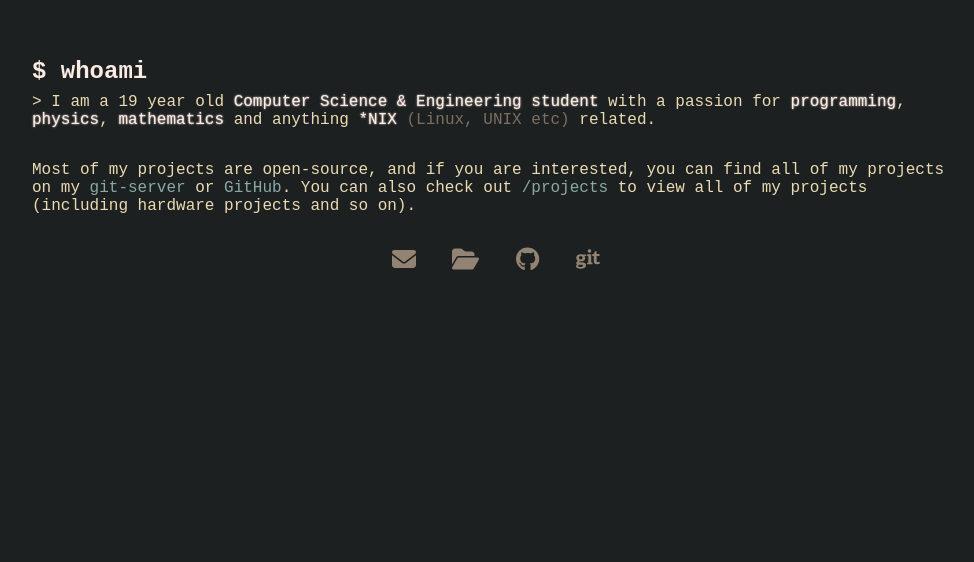
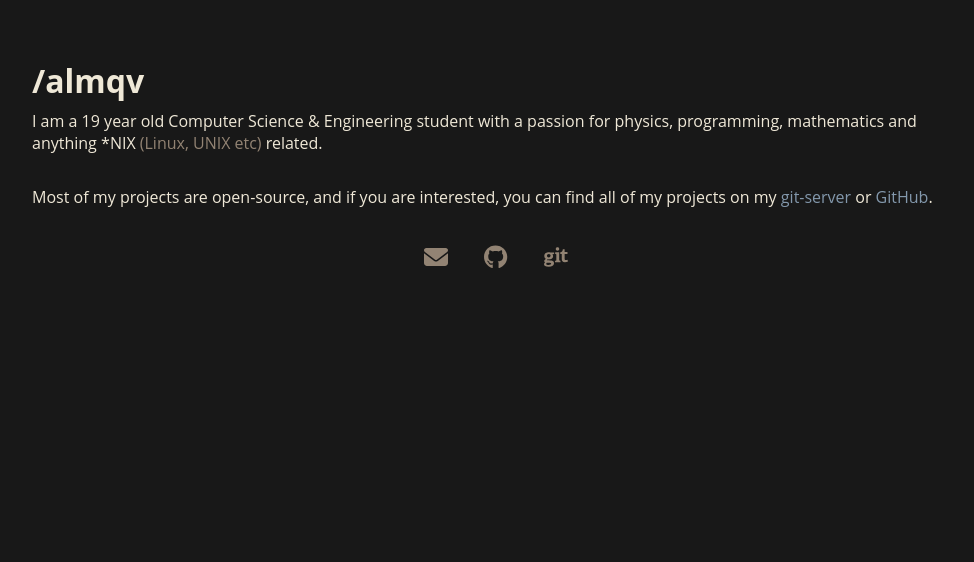
Before and after one commit to almqv/wychdev-nextjs, a Next.js app: page / in a window 1280 px wide. Shown: the part 238-800 px from the top of the page, without its empty margins (144-1118 px from the left). Built offline with nearby package versions, Linux system fonts and the light colour scheme.

Commit message:
Removed bloat & added wedge comp

```diff
--- /dev/null
+++ b/components/scrollme.tsx
@@ -0,0 +1,21 @@
+import * as React from "react"
+import { SVGProps } from "react"
+
+const ScrollMe = (props: SVGProps<SVGSVGElement>) => (
+  <svg
+    xmlns="http://www.w3.org/2000/svg"
+    width="1em"
+    height="1em"
+	stroke="currentColor"
+    {...props}
+  >
+    <path
+      strokeLinecap="round"
+      strokeLinejoin="round"
+      strokeWidth={2.8}
+      d="m2 2 15.77 17.369a2 2 0 0 0 2.96 0L36.5 2"
+    />
+  </svg>
+)
+
+export default ScrollMe
--- a/pages/index.tsx
+++ b/pages/index.tsx
@@ -2,11 +2,10 @@ import type {NextPageWithLayout} from "./_app"
 import type { ReactElement } from "react"
 import Layout from "../components/layout"
 import styled from "styled-components"
-import Link from "next/link"
 import IconLink from "components/iconlink"
-import {faEnvelope, faFolderOpen} from "@fortawesome/free-solid-svg-icons"
+//import ScrollMe from "components/scrollme"
+import {faEnvelope} from "@fortawesome/free-solid-svg-icons"
 import {faGit, faGithub} from "@fortawesome/free-brands-svg-icons"
-import Footer, {Spacer} from "components/footer"
 
 export const Section = styled.section`
 	display: flex;
@@ -18,6 +17,7 @@ export const Section = styled.section`
 	min-height: 100vh;
 
 	h2, h3 {
+		font-size: 2rem;
 		margin: 8px 0;
 	}
 
@@ -66,7 +66,6 @@ export const CList = styled.ul`
 
 export const Nem = styled.span`
 	color: var(--fg-faded);
-	opacity: .8;
 `
 
 export const LinkList = styled.div`
@@ -104,10 +103,10 @@ const Page: NextPageWithLayout = () => {
 	return (
 		<>
 			<Section>
-				<h2 id="about">$ whoami</h2>
-				<p>&gt; I am a {secondsToYears(getAge())} year old <em>Computer Science & Engineering student</em> with a passion for <em>programming</em>, <em>physics</em>, <em>mathematics</em> and anything <em>*NIX</em> <Nem>(Linux, UNIX etc)</Nem> related.</p>
+				<h2 id="about">/almqv</h2>
+				<p>I am a {secondsToYears(getAge())} year old <em>Computer Science & Engineering student</em> with a passion for <em>physics</em>, <em>programming</em>, <em>mathematics</em> and anything <em>*NIX</em> <Nem>(Linux, UNIX etc)</Nem> related.</p>
 				{/*TODO: Add GitHub code frequency/contrib here*/}
-				<p className="topmargin">Most of my projects are open-source, and if you are interested, you can find all of my projects on my <a href="https://git.wych.dev" target="_blank" rel="noreferrer">git-server</a> or <a href="https://github.com/almqv" target="_blank" rel="noreferrer">GitHub</a>. You can also check out <Link href="/projects">/projects</Link> to view all of my projects (including hardware projects and so on).</p>
+				<p className="topmargin">Most of my projects are open-source, and if you are interested, you can find all of my projects on my <a href="https://git.wych.dev/elal" target="_blank" rel="noreferrer">git-server</a> or <a href="https://github.com/almqv" target="_blank" rel="noreferrer">GitHub</a>.</p>
 
 				{/*
 				<div className="topmargin" id="img-container">
@@ -117,10 +116,11 @@ const Page: NextPageWithLayout = () => {
 
 				<LinkList className="topmargin">
 					<IconLink href="#contact" icon={ faEnvelope } target="_self" rel="noreferrer"/>
-					<IconLink href="/projects" icon={ faFolderOpen } target="_self" rel="noreferrer"/>
+					{/*<IconLink href="/projects" icon={ faFolderOpen } target="_self" rel="noreferrer"/>*/}
 					<IconLink href="https://github.com/almqv" icon={ faGithub } target="_blank" rel="noreferrer"/>
-					<IconLink href="https://git.wych.dev" icon={ faGit } target="_blank" rel="noreferrer"/>
+					<IconLink href="https://git.wych.dev/elal" icon={ faGit } target="_blank" rel="noreferrer"/>
 				</LinkList>
+
 			</Section>
 
 			<Section>
--- a/styles/globals.css
+++ b/styles/globals.css
@@ -9,25 +9,24 @@
 	--h-uni-padding: .8rem;
 	--v-uni-padding: .2rem;
 
-	--fg: #ebdbb2;
+	--fg: #EFE8D7;
 	color: var(--fg);
-	--fg-emph: #fbebe2;
+	/* --fg-emph: #fbebe2; */
+	--fg-emph: var(--fg);
 	--fg-faded: #928373;
 	--fg-button: var(--fg-faded);
-	--fg-link: #88aaa3;
+	--fg-link: #8398AC;
 	--fg-code: #ffbe85;
 	--fg-gold: #fff190;
 	--emph-shadow: 0 0 2px;
 
-	--bg: #1d2021;
-	--bg-dark: #282828;
-
-	--trans-time: .2s;
+	--bg: #181818;
+	--trans-time: 200ms;
 }
 
 * {
 	box-sizing: border-box;
-	font-family: "IBM Plex Mono", monospace;
+	font-family: "Open Sans";
 	padding: 0;
 	margin: 0;
 }
@@ -69,7 +68,7 @@ p {
 }
 
 em {
-	font-weight: normal;
+	/* font-weight: normal; */
 	font-style: normal;
-	text-shadow: var(--emph-shadow) currentColor;
+	/* text-shadow: var(--emph-shadow) currentColor; */
 }
```
